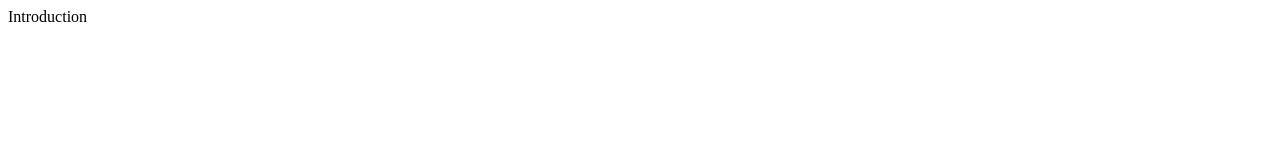
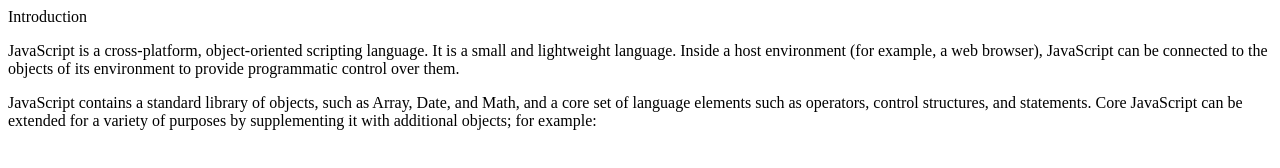
Before and after one commit to sherlyc/technical-doc, a website: page index.html in a window 1280 px wide. Drawn offline with Linux system fonts and the light colour scheme.

Commit message:
setup sections

```diff
--- a/index.html
+++ b/index.html
@@ -1,9 +1,12 @@
 <main id="main-doc"
   <section class="main-section" id="Introduction">
     <header>Introduction</header>
+    <p>JavaScript is a cross-platform, object-oriented scripting language. It is a small and lightweight language. Inside a host environment (for example, a web browser), JavaScript can be connected to the objects of its environment to provide programmatic control over them.</p>
+    <p>JavaScript contains a standard library of objects, such as Array, Date, and Math, and a core set of language elements such as operators, control structures, and statements. Core JavaScript can be extended for a variety of purposes by supplementing it with additional objects; for example:</p>
   </section>
   <section class="main-section></section>
   <section class="main-section></section>
   <section class="main-section></section>
   <section class="main-section></section>
 </main>
+<script src="https://cdn.freecodecamp.org/testable-projects-fcc/v1/bundle.js"></script>
```
